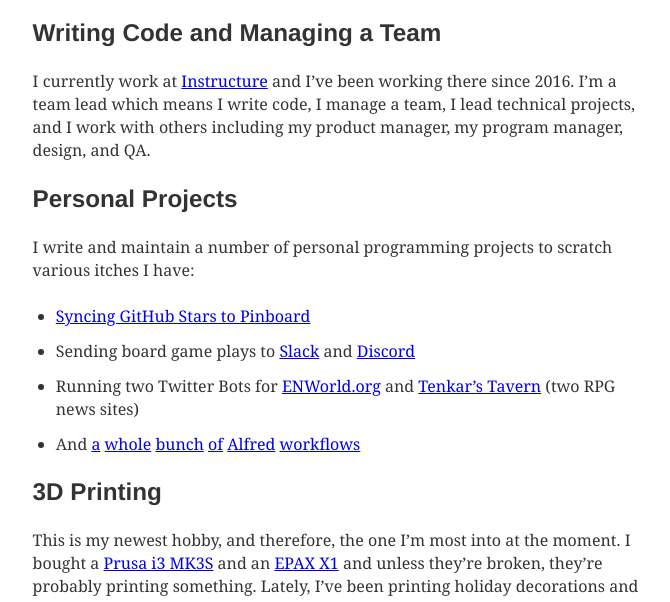
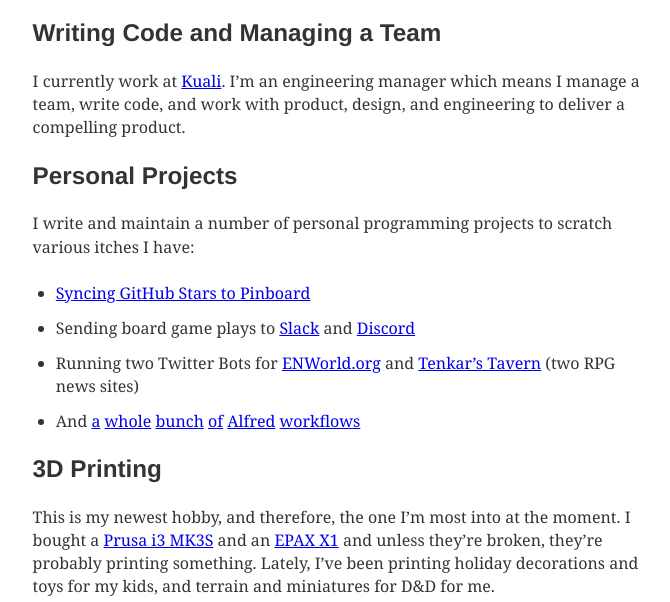
Before and after one commit to wesbaker/wesbaker.com, a Gatsby site: page /now in a window 1280 px wide. Shown: the part 166-768 px from the top of the page, without its empty margins (300-970 px from the left). Built offline with nearby package versions, Linux system fonts and the light colour scheme; Gatsby itself is replaced by a stand-in of ours; some packages are replaced by stand-ins of ours; what typography-theme-alton would draw is missing.

Commit message:
Update my now page

```diff
--- a/src/pages/now.js
+++ b/src/pages/now.js
@@ -27,11 +27,10 @@ class Now extends React.Component {
         </p>
         <h2>Writing Code and Managing a Team</h2>
         <p>
-          I currently work at <a href="https://instructure.com/">Instructure</a>{" "}
-          and I&rsquo;ve been working there since 2016. I&rsquo;m a team lead
-          which means I write code, I manage a team, I lead technical projects,
-          and I work with others including my product manager, my program
-          manager, design, and QA.
+          I currently work at <a href="https://kuali.co/">Kuali</a>. I&rsquo;m
+          an engineering manager which means I manage a team, write code, and
+          work with product, design, and engineering to deliver a compelling
+          product.
         </p>
         <h2>Personal Projects</h2>
         <p>
```
